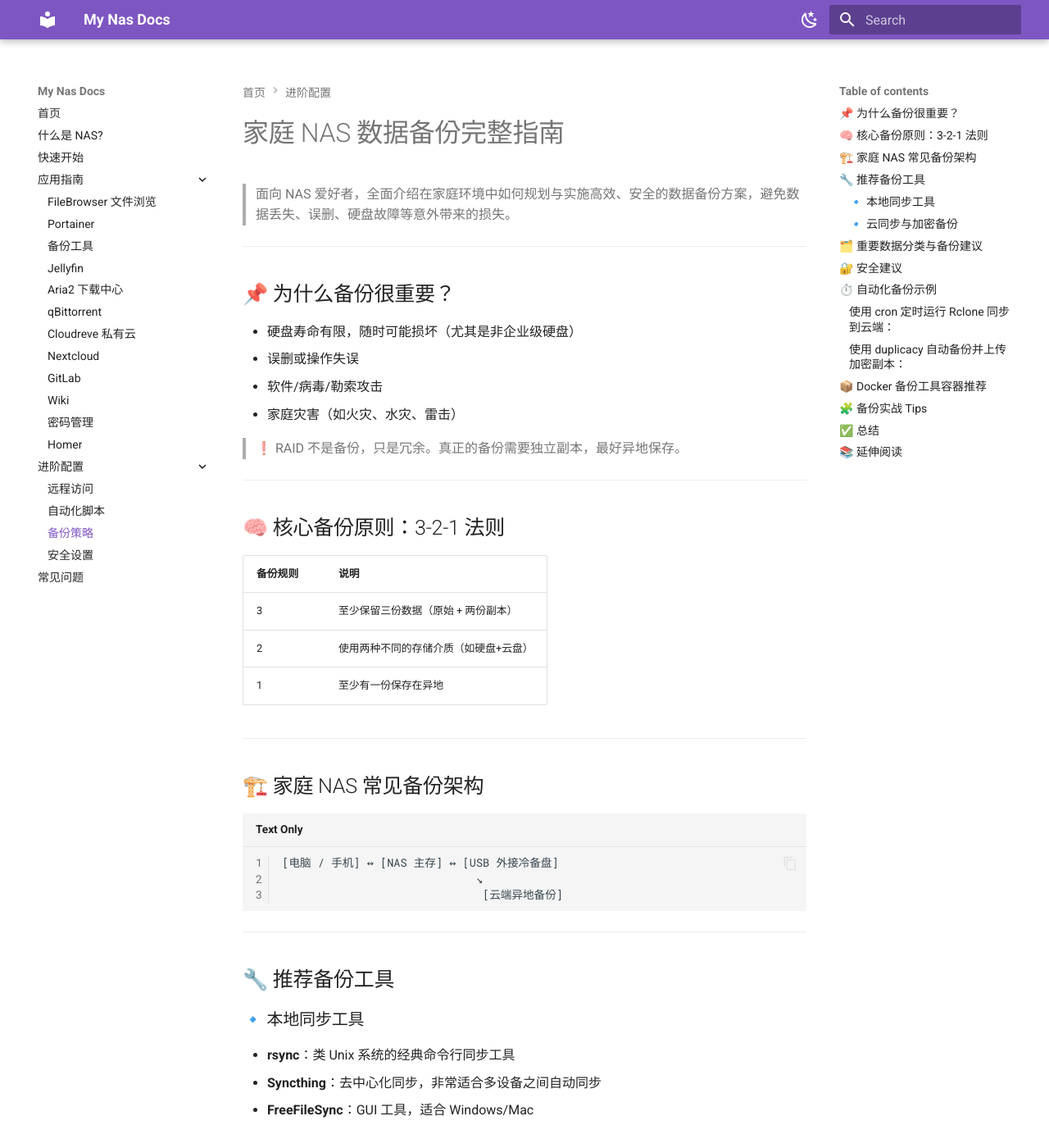
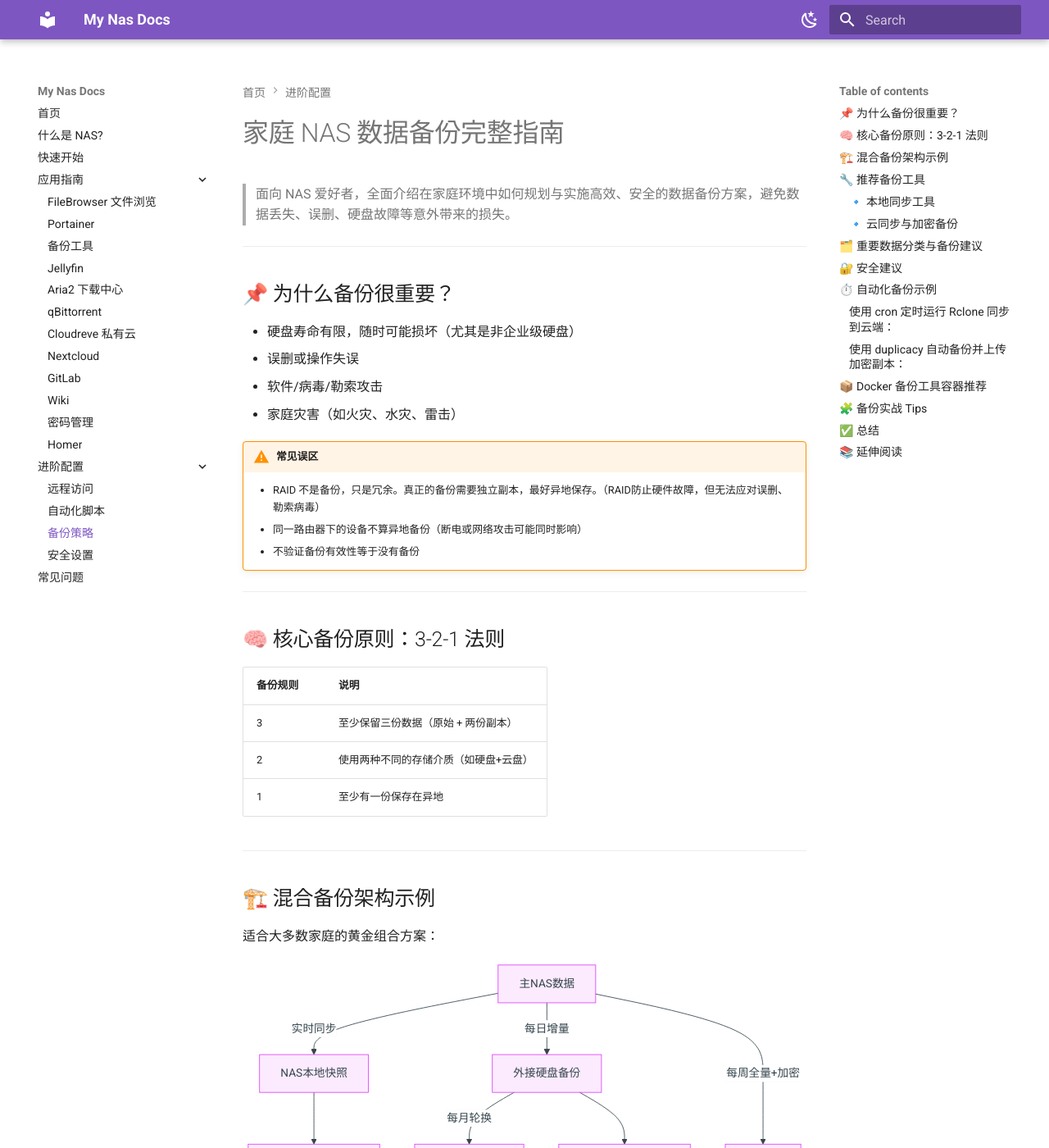
Before and after one commit to zhenda-hub/my-docker-files, an MkDocs documentation site: the page built from docs/advanced/backup-strategies.md, in a window 1280 px wide and 1400 px high. Shown: the whole window at 82% size. Built offline with MkDocs 1.6.1 and Material for MkDocs 9.7.7, drawn with Linux system fonts in a browser that asks for light colours.

Commit message:
update(doc): backup

````diff
--- a/docs/advanced/backup-strategies.md
+++ b/docs/advanced/backup-strategies.md
@@ -11,8 +11,10 @@
 * 软件/病毒/勒索攻击
 * 家庭灾害（如火灾、水灾、雷击）
 
-> ❗ RAID 不是备份，只是冗余。真正的备份需要独立副本，最好异地保存。
-
+!!! warning "常见误区"
+    - RAID 不是备份，只是冗余。真正的备份需要独立副本，最好异地保存。（RAID防止硬件故障，但无法应对误删、勒索病毒）
+    - 同一路由器下的设备不算异地备份（断电或网络攻击可能同时影响）
+    - 不验证备份有效性等于没有备份
 ---
 
 ## 🧠 核心备份原则：3-2-1 法则
@@ -25,14 +27,19 @@
 
 ---
 
-## 🏗️ 家庭 NAS 常见备份架构
+## 🏗️ 混合备份架构示例
 
+适合大多数家庭的黄金组合方案：
+```mermaid
+graph TD
+    A[主NAS数据] -->|实时同步| B[NAS本地快照]
+    A -->|每日增量| C[外接硬盘备份]
+    A -->|每周全量+加密| D[云存储]
+    C -->|每月轮换| E[异地存放硬盘]
+    B --> F[快速恢复日常文件]
+    C --> G[恢复中等重要数据]
+    D & E --> H[极端情况数据恢复]
 ```
-[电脑 / 手机] ↔ [NAS 主存] ↔ [USB 外接冷备盘]
-                             ↘
-                              [云端异地备份]
-```
-
 ---
 
 ## 🔧 推荐备份工具
````
